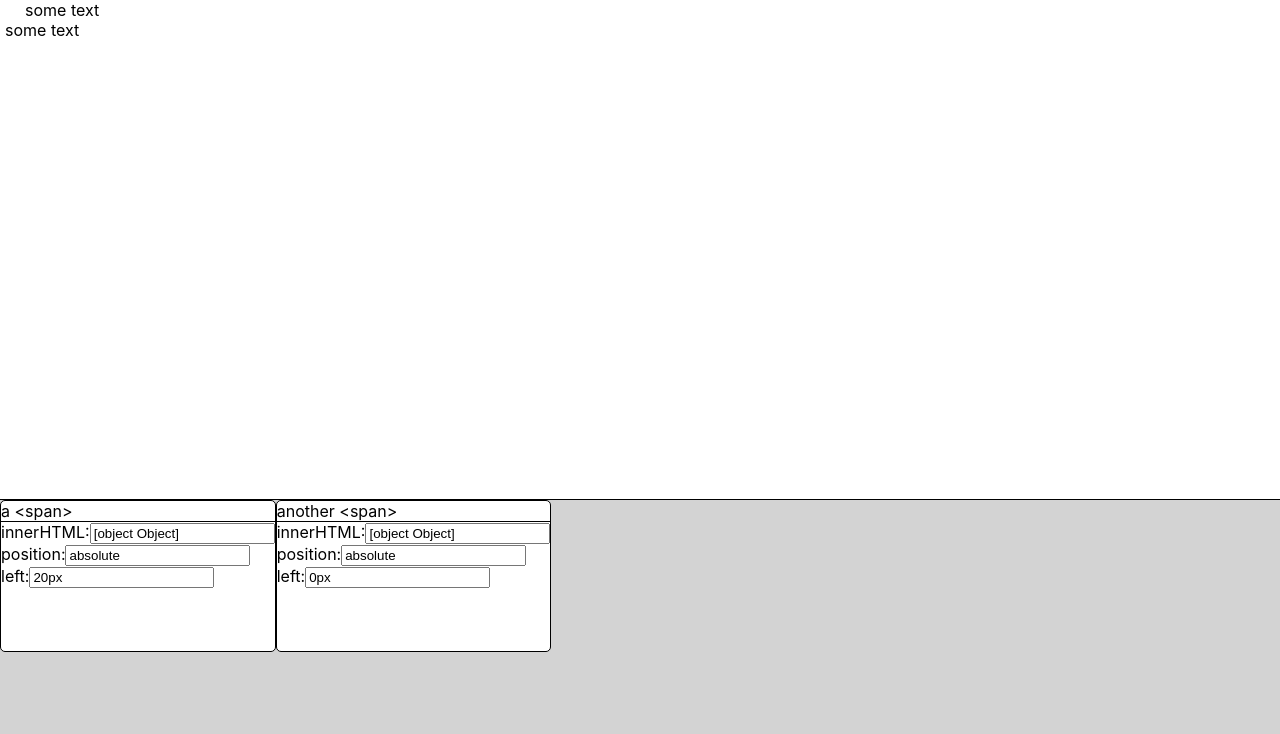
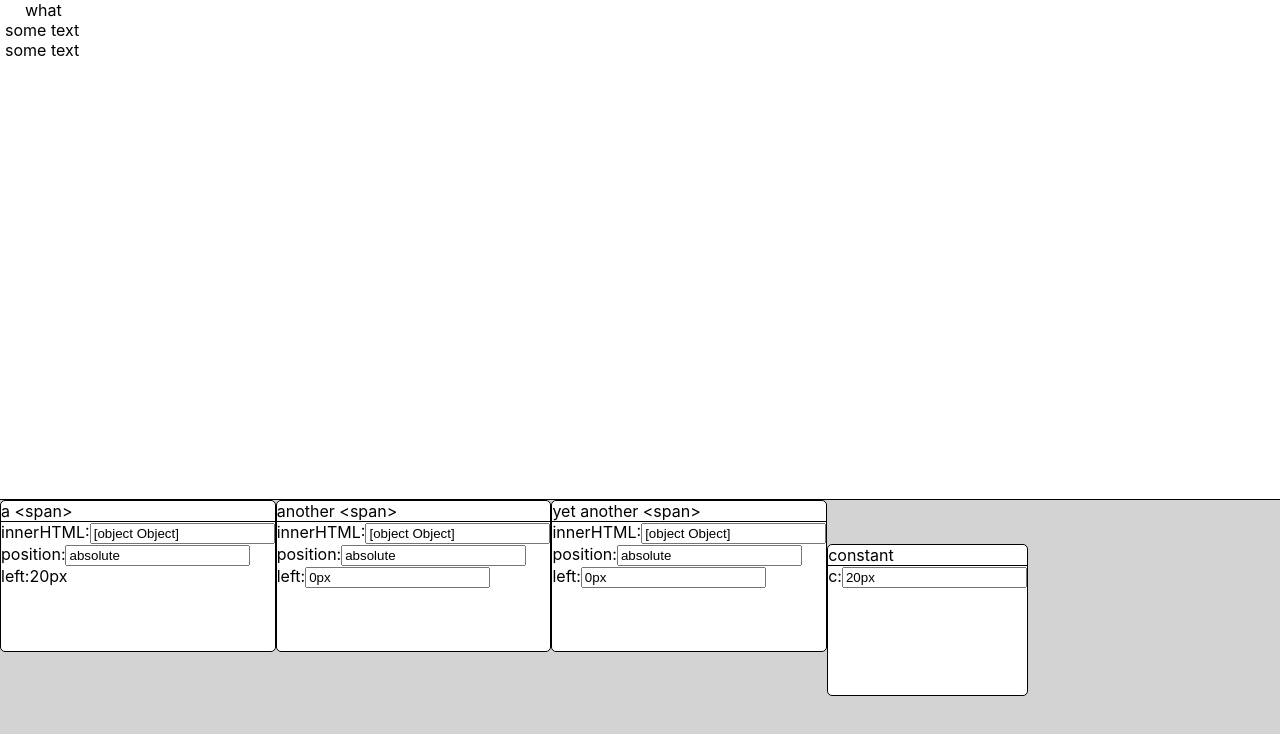
Before and after one commit to adqn/react-node-wrangler, a React (Create React App) app: page / in a window 1280 px wide. Shown: the top 734 px of the page. Built offline with nearby package versions, Linux system fonts and the light colour scheme.

Commit message:
Basic source/sink POC

```diff
--- a/src/App.tsx
+++ b/src/App.tsx
@@ -5,6 +5,19 @@ import Draggable, { DraggableCore } from 'react-draggable';
 const testFunc = () => "some output"
 
 const nodeOutput = (callback: (args?: any) => any) => Promise.resolve(callback)
+
+const getValue = ({props, key}: {props: any, key: any}) => {
+  let defaultValue = props.attrs[key];
+  const isFromSink = !!(defaultValue.index && defaultValue.attr)
+
+  if (isFromSink) {
+    //@ts-ignore
+    defaultValue = props.nodes[defaultValue.index - 1].attrs[defaultValue.attr];
+    console.log(defaultValue);
+  }
+
+  return [defaultValue, isFromSink];
+};
 
 const VisualNode = (props: {
   index: number,
@@ -48,12 +61,12 @@ const VisualNode = (props: {
   }
 
   useEffect(() => {
-    const setInput = async (callback: (args: any) => any) => {
-      const input = await nodeOutput(callback)
-      console.log(input())
-    }
+    // const setInput = async (callback: (args: any) => any) => {
+    //   const input = await nodeOutput(callback)
+    //   console.log(input())
+    // }
 
-    setInput(testFunc)
+    // setInput(testFunc)
   }, [])
 
   return (
@@ -65,9 +78,9 @@ const VisualNode = (props: {
       style={{
         // position: "absolute",
         display: "inline-block",
-        // left: `${150 * props.index}px`,
+        // left: `${150 + (props.index * 5)}px`,
         minHeight: "150px",
-        minWidth: "200px",
+        minWidth: "150px",
         border: "1px solid black",
         borderRadius: "5px",
         background: "white"
@@ -87,6 +100,7 @@ const VisualNode = (props: {
       </span>
       <div>
         {Object.keys(props.attrs).map((key, _) => {
+          const [defaultValue, isFromSink] = getValue({props, key});
           return (
             <span
               style={{
@@ -94,15 +108,19 @@ const VisualNode = (props: {
               }}
             >
               {key}:
+              {isFromSink ? defaultValue : (
               <input
               type={"text"}
-                defaultValue={props.attrs[key]}
+              defaultValue={defaultValue}
               // onChange={(ev) => {
               //   setValue(ev.target.value);
               // }}
               //@ts-ignore
               onKeyUp={(ev) => handleChange(key, ev.target.value)}
             />
+
+              )
+              }
             </span>
           )
         })}
@@ -132,7 +150,7 @@ interface NodeData {
 }
 
 const App = () => {
-  const [nodes, setNodes] = useState<NodeData[]>([
+  const [nodes, setNodes] = useState<any[]>([
     {
       "index": 1,
       "title": "a <span>",
@@ -140,9 +158,12 @@ const App = () => {
       "children": [],
       "attrs":
       {
-        "innerHTML": {__html: "some text"},
+        "innerHTML": {__html: "what"},
         "position": "absolute",
-        "left": "20px"
+        "left": {
+          index: 4,
+          attr: "c"
+        }
       }
     },
     {
@@ -156,6 +177,28 @@ const App = () => {
         "position": "absolute",
         "left": "0px"
       }
+    },
+    {
+      "index": 3,
+      "title": "yet another <span>",
+      "hilighted": false,
+      "children": [],
+      "attrs":
+      {
+        "innerHTML": {__html: "some text"},
+        "position": "absolute",
+        "left": "0px"
+      }
+    },
+    {
+      "index": 4,
+      "title": "constant",
+      "hilighted": false,
+      "children": [],
+      "attrs":
+      {
+        "c": "20px",
+      }
     }
   ])
 
@@ -167,13 +210,13 @@ const App = () => {
       }}
       >
         {nodes?.map(node => {
-          return (
+          return node.attrs.innerHTML && (
             <span
               style={{
                 display: "block",
                 position: "relative",
                 marginLeft: "5px",
-                left: node.attrs.left || 0,
+                left: getValue({props: {attrs: {...node.attrs}, nodes}, key: 'left'})[0] || 0,
                 background: node.hilighted ? "lightgreen" : "none"
               }}
               dangerouslySetInnerHTML={node.attrs.innerHTML}
```
Lines whose indentation alone changed are shown as unchanged.
